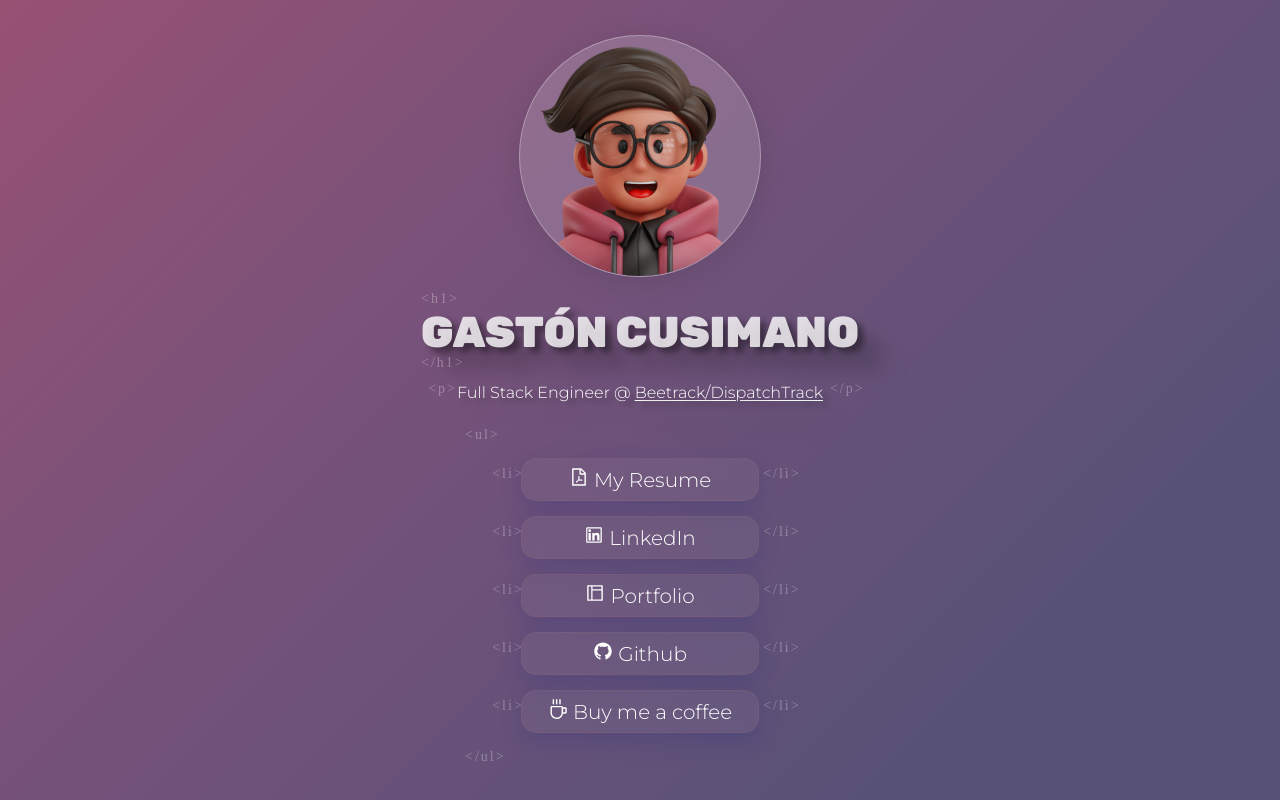
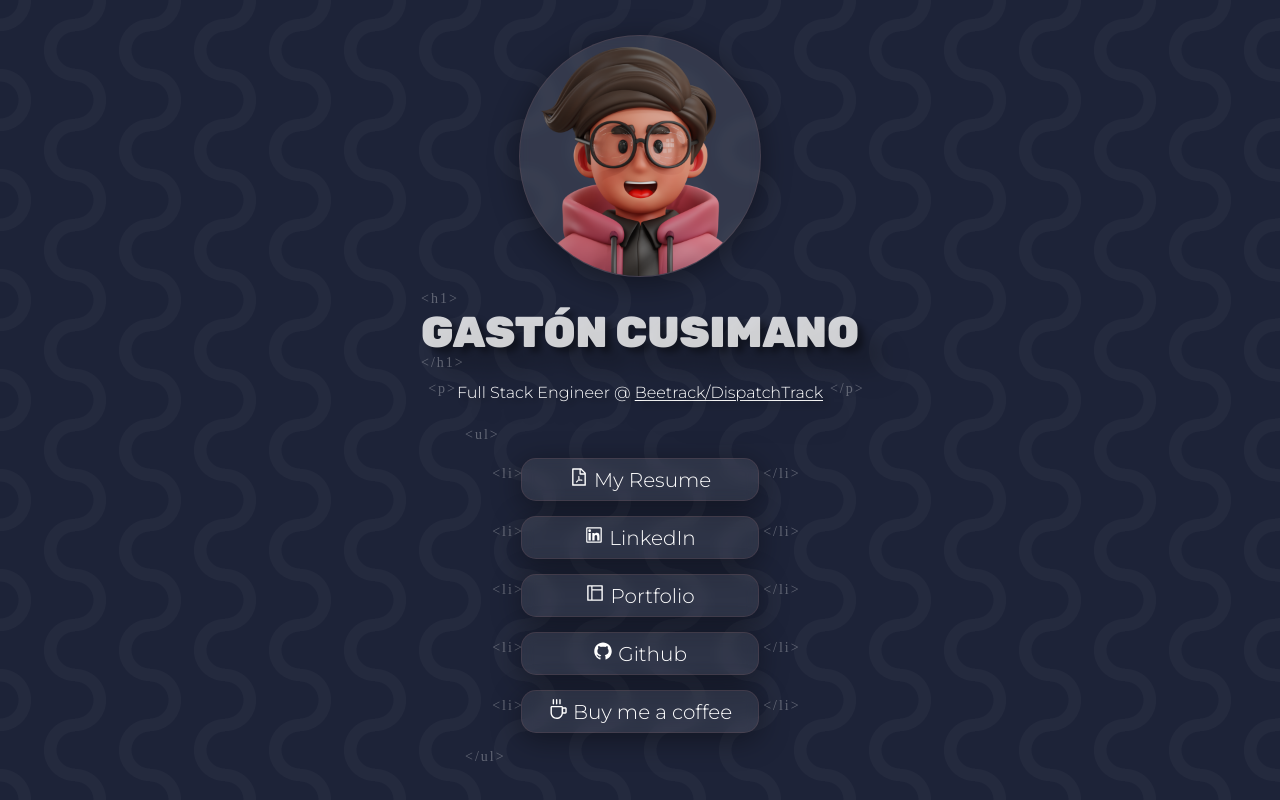
Before and after one commit to gastoncusimano/links-tree, a Next.js app: page / in a window 1280 px wide. Built offline with nearby package versions, Linux system fonts and the light colour scheme; a web font is replaced by a local one.

Commit message:
change background

```diff
--- a/pages/index.js
+++ b/pages/index.js
@@ -55,11 +55,11 @@ const Wrapper = styled.div`
   .logo {
     margin-top: 35px;
     border-radius: 50%;
-    background: rgba(255, 255, 255, 0.16);
-    box-shadow: 0 4px 30px rgba(0, 0, 0, 0.1);
-    backdrop-filter: blur(8.6px);
-    -webkit-backdrop-filter: blur(8.6px);
-    border: 1px solid rgba(255, 255, 255, 0.3);
+    background: rgba(255, 255, 255, 0.1);
+    box-shadow: 0 6px 30px rgba(0, 0, 0, .4);
+    border: 1px solid rgba(161, 107, 107, 0.18);
+    backdrop-filter: blur(5.6px);
+    -webkit-backdrop-filter: blur(5.6px);
     width: 240px;
     height: 240px;
 
@@ -216,10 +216,10 @@ const Wrapper = styled.div`
     text-decoration: none;
     margin-top: 15px;
     display: block;
-    background: rgba( 255, 255, 255, 0.05 );
-    box-shadow: 0 8px 22px 0 rgba( 31, 38, 135, 0.2 );
-    backdrop-filter: blur( 12.5px );
-    -webkit-backdrop-filter: blur( 12.5px );
+    background: rgba( 255, 255, 255, 0.08 );
+    backdrop-filter: blur( 6.5px );
+    -webkit-backdrop-filter: blur( 6.5px );
+    box-shadow: 0 6px 30px rgba(0, 0, 0, .4);
     border: 1px solid rgba(161, 107, 107, 0.18);
     font-size: 20px;
     border-radius: 15px;
@@ -227,7 +227,7 @@ const Wrapper = styled.div`
     transition: 0.2s;
     &:hover {
       padding-left: 2px;
-      background: rgba( 255, 255, 255, 0.1 );
+      background: rgba( 255, 255, 255, 0.15 );
     }
   }
 `;
--- a/styles/globals.css
+++ b/styles/globals.css
@@ -8,6 +8,12 @@ body {
   #root {
     overflow-x: hidden;
     height: 100%;
-    background: rgb(120,82,122);
-    background: linear-gradient(135deg, rgba(151,81,115,1) 0%, rgba(120,82,122,1) 35%, rgba(88,81,119,1) 80%);
+    background: #1d2338;
+    /* background: rgb(120,82,122); */
+    /* background: linear-gradient(135deg, rgba(151,81,115,1) 0%, rgba(120,82,122,1) 35%, rgba(88,81,119,1) 80%); */
+    background:
+    radial-gradient(circle at 100% 50%, transparent 20%, rgba(255,255,255,.03) 21%, rgba(255,255,255,.03) 34%, transparent 35%, transparent),
+    radial-gradient(circle at 0% 50%, transparent 20%, rgba(255,255,255,.03) 21%, rgba(255,255,255,.03) 34%, transparent 35%, transparent) 0 -50px;
+    background-color: #1d2338;
+    background-size:75px 100px;
   }
```
Also changed, not shown: 1 other file (tests, documents, lock files or other folders).
